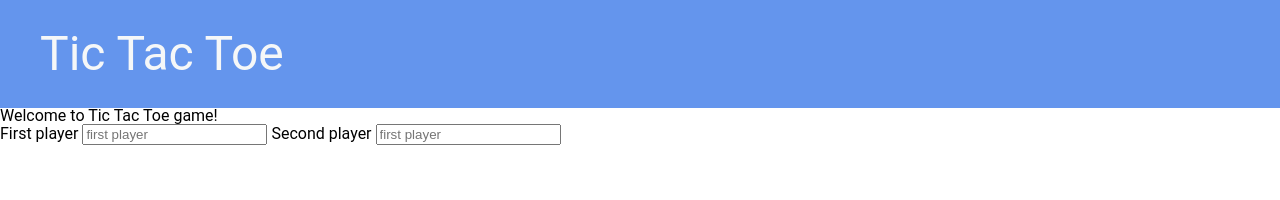
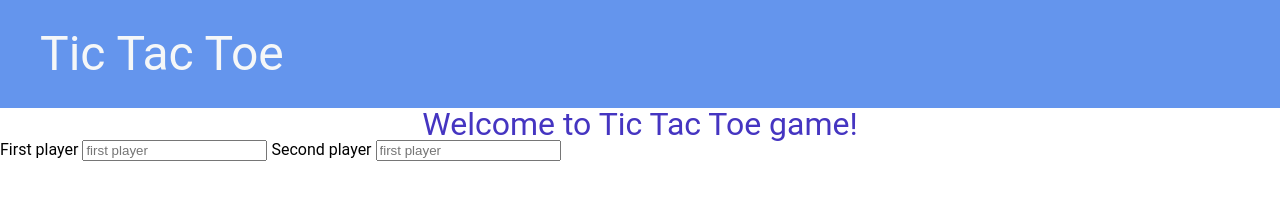
Before and after one commit to patrykyo20/Tic-tac-toe, a website: page index.html in a window 1280 px wide. Drawn offline with Linux system fonts and the light colour scheme.

Commit message:
feat: add paragraph--center modifier style

```diff
--- a/style.css
+++ b/style.css
@@ -24,7 +24,11 @@ body {
   color: var(--background-color);
 }
 
-.headline {
-  font-size: var(--headline-text-size);
+.paragraph {
+  font-size: var(--secondary-text-size);
   color: var(--secondary-color);
 }
+
+.paragraph--center {
+  text-align: center;
+}
```
